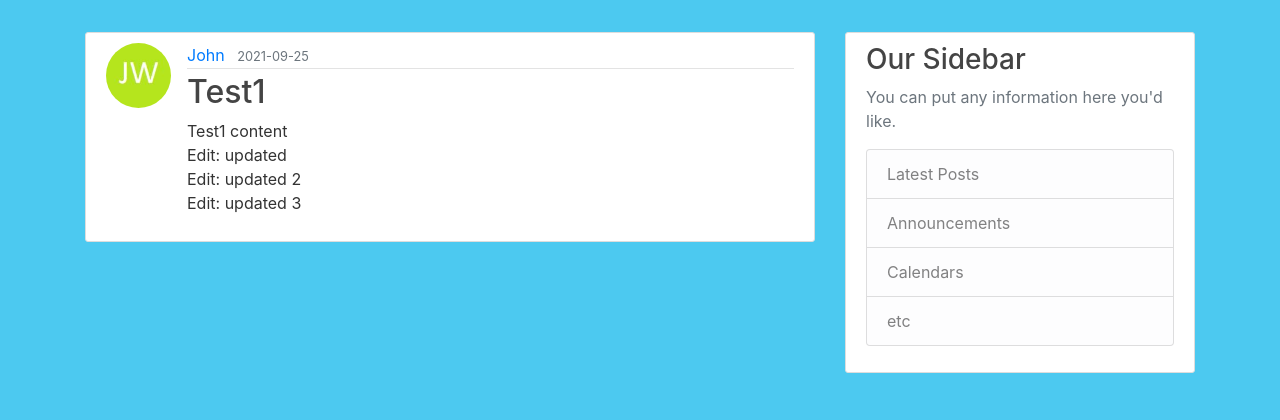
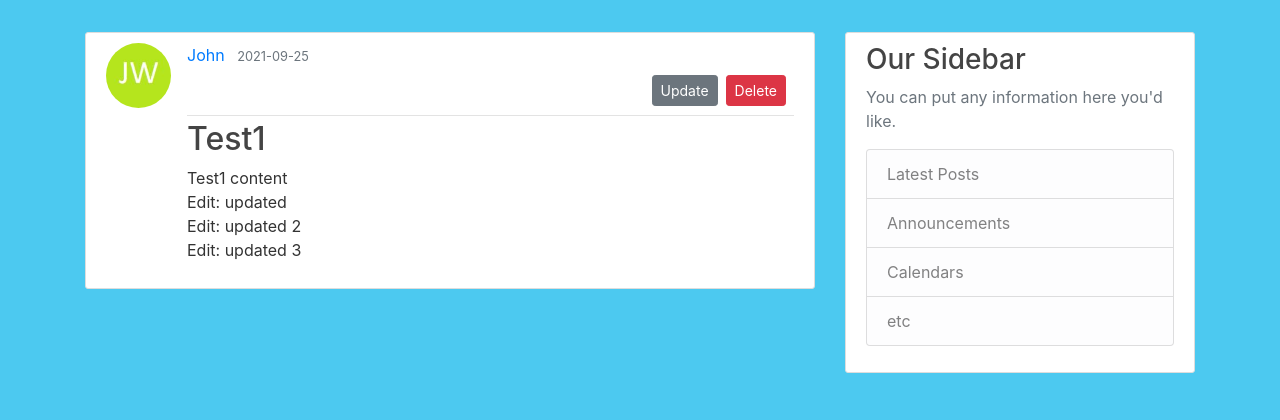
Before and after one commit to zebra-f/Flask-Blog, a Flask app: page /post/1 in a window 1280 px wide. Shown: the part 56-476 px from the top of the page. Run offline with Flask 2, Linux system fonts and the light colour scheme; a user stored in the database is signed in; data comes from the database, SQL or seed files in the repository; both versions use the stored data as it was after the commit; some libraries are stand-ins or nearby versions.

Commit message:
Update/Delete Post

```diff
--- a/flaskblog/routes.py
+++ b/flaskblog/routes.py
@@ -1,7 +1,7 @@
 import secrets
 import os
 from PIL import Image
-from flask import render_template, url_for, flash, redirect, request
+from flask import render_template, url_for, flash, redirect, request, abort
 from flaskblog import app, db, bcrypt
 from flaskblog.forms import RegistrationForm, LoginForm, UpdateAccountForm, PostForm
 from flaskblog.models import User, Post
@@ -143,12 +143,58 @@ def new_post():
 
 
     return render_template('new_post.html',
-                        title='New Post', form=form)
+                        title='New Post', form=form, legend='New Post')
 
 
-@app.route('/post/<int:post_id>', methods=['GET', 'POST'])
+@app.route('/post/<int:post_id>')
 def post(post_id):
 
     post = Post.query.get_or_404(post_id)
 
     return render_template('post.html', title=post.title, post=post)
+
+
+@app.route('/post/<int:post_id>/update', methods=['GET', 'POST'])
+@login_required
+def update_post(post_id):
+
+    post = Post.query.get_or_404(post_id)
+
+    if post.author != current_user:
+        abort(403)
+
+    form = PostForm()
+
+    # POST method
+    if form.validate_on_submit():
+        post.title = form.title.data
+        post.content = form.content.data
+        # database update
+        db.session.commit()
+
+        flash('Your post has been updated', 'success')
+        return redirect(url_for('post', post_id=post.id))
+
+    # GET method
+    elif request.method == 'GET':
+        form.title.data = post.title
+        form.content.data = post.content
+
+    return render_template('new_post.html',
+                        title='Update Post', form=form, legend='Update Post')
+
+
+@app.route('/post/<int:post_id>/delete', methods=['POST'])
+@login_required
+def delete_post(post_id):
+
+    post = Post.query.get_or_404(post_id)
+
+    if post.author != current_user:
+        abort(403)
+
+    db.session.delete(post)
+    db.session.commit()
+
+    flash('Your post has been deleted', 'success')
+    return redirect(url_for('index'))
--- a/flaskblog/templates/new_post.html
+++ b/flaskblog/templates/new_post.html
@@ -5,7 +5,7 @@
     <form action="" method="POST">
         {{ form.hidden_tag() }}
         <fieldset class="form-group">
-            <legend class='border-bottom mb-4'>New Post</legend>
+            <legend class='border-bottom mb-4'>{{ legend }}</legend>
             <!-- title -->
             <div class="form-group">
                 {{ form.title.label(class="form-control-label") }}
--- a/flaskblog/templates/post.html
+++ b/flaskblog/templates/post.html
@@ -5,14 +5,46 @@
         <img class="rounded-circle article-img"
         src="{{ url_for('static', filename='profile_pictures/' + post.author.image_file) }}" alt="">
 
-        <div class="media-body">
+    <div class="media-body">
         <div class="article-metadata">
+            <!-- username and date -->
             <a class="mr-2" href="#">{{ post.author.username }}</a>
             <small class="text-muted">{{ post.date_posted.strftime('%Y-%m-%d') }}</small>
+
+            <!-- update and delete link/button -->
+            {% if post.author == current_user %}
+            <div class="d-flex flex-row-reverse">
+                <button type="button" class="btn btn-danger btn-sm m-2" data-toggle="modal" data-target="#deleteModal">Delete</button>
+                <a class="btn btn-secondary btn-sm mt-2 mb-2" href="{{ url_for('update_post', post_id=post.id) }}">Update</a>
+            </div>
+            {% endif %}
         </div>
+
+        <!-- article tilte and content -->
         <h2 class="article-title">{{ post.title }}</h2>
         <p class="article-content">{{ post.content }}</p>
-        </div>
+    </div>
     </article>
 
+    <!-- Modal -->
+    <div class="modal fade" id="deleteModal" tabindex="-1" role="dialog" aria-labelledby="deleteModalLabel" aria-hidden="true">
+    <div class="modal-dialog" role="document">
+      <div class="modal-content">
+        <div class="modal-header">
+          <h5 class="modal-title" id="deleteModalLabel">Are you sure?</h5>
+          <button type="button" class="close" data-dismiss="modal" aria-label="Close">
+            <span aria-hidden="true">&times;</span>
+          </button>
+        </div>
+        <div class="modal-footer">
+          <button type="button" class="btn btn-secondary" data-dismiss="modal">Close</button>
+
+          <!-- Delete Form -->
+          <form action="{{ url_for('delete_post', post_id=post.id) }}" method="POST">
+              <input class="btn btn-danger" type="submit" value="Delete">
+          </form>
+        </div>
+      </div>
+    </div>
+    </div>
 {% endblock content %}
```
Also changed, not shown: flaskblog/site.db, flaskblog/static/profile_pictures/9226a6c196ca29bf.jpg (added).
